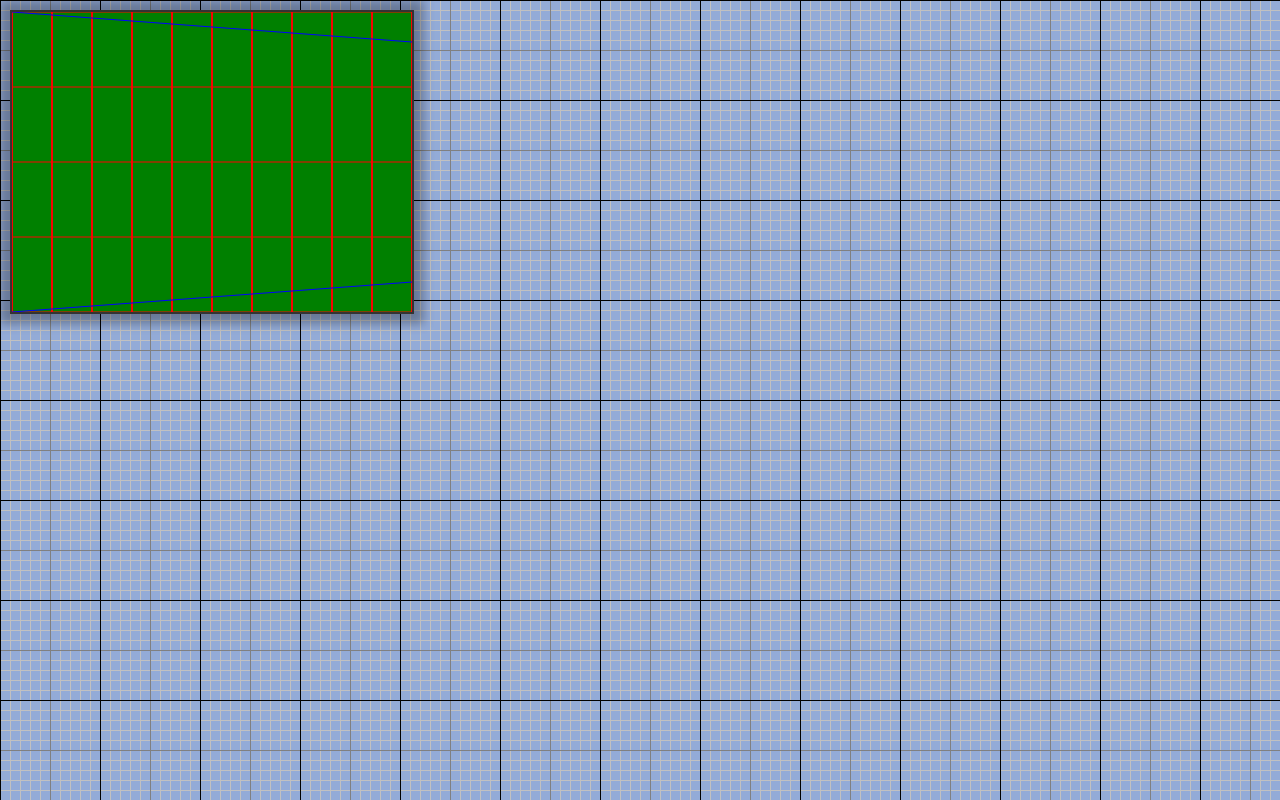
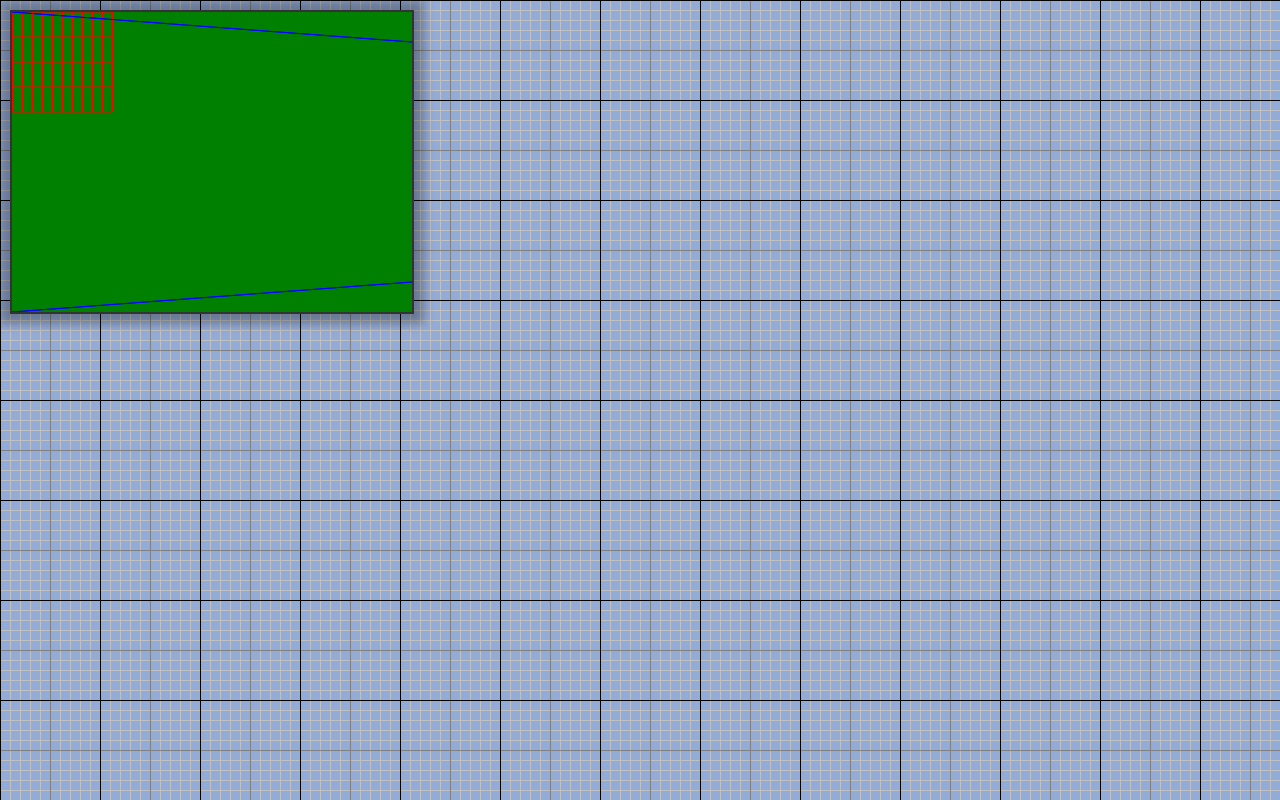
Before and after one commit to dragonworx/fantoccini-mvp, a React app: page / in a window 1280 px wide. Built offline with nearby package versions, Linux system fonts and the light colour scheme.

Commit message:
rename layer to buffer

```diff
--- a/src/fantoccini-editor/editor.tsx
+++ b/src/fantoccini-editor/editor.tsx
@@ -1,33 +1,38 @@
 import * as React from 'react';
-import { Component, createRef } from 'react';
+import { Component } from 'react';
 import { Blit } from './react-blit/blit';
 import { BlitSurface } from './react-blit/surface';
 import './less/editor.less';
 
 export class Editor extends Component<{}, {}> {
-    onMouseMove = (x: number, y: number, surface: BlitSurface) => {
-        console.log(x, y)
-        surface
-            .origin(x, y)
-            .update();
+    surface?: BlitSurface;
+
+    onMouseMove = (x: number, y: number) => {
+        console.log(x, y);
+        if (this.surface) {
+            this.surface
+                .origin(x, y)
+                .update();
+        }
+    };
+
+    draw = (surface: BlitSurface) => {
+        this.surface = surface
+            .fill('green')
+            .grid(0, 0, 100, 100, 'red', 10, 4)
+            .line(0, 0, 4000, 300, 'blue')
+            .line(4000, 0, 0, 300, 'blue');
     };
 
     render() {
         return (
             <div className="editor">
                 <Blit
-                    draw={surface => {
-                        surface
-                            .fill('green')
-                            .grid(0, 0, 400, 300, 'red', 10, 4)
-                            .line(0, 0, 4000, 300, 'blue')
-                            .line(4000, 0, 0, 300, 'blue')
-                            .update();
-                    }}
                     width={400}
                     height={300}
                     innerWidth={4000}
                     innerHeight={3000}
+                    draw={this.draw}
                     onMouseMove={this.onMouseMove}
                 >
                 </Blit>
--- a/src/fantoccini-editor/react-blit/blit.tsx
+++ b/src/fantoccini-editor/react-blit/blit.tsx
@@ -3,41 +3,30 @@ import { Component, createRef } from 'react';
 import { BlitSurface } from './surface';
 
 const isNum = (value: any) => typeof value === 'number';
-type MouseHandler = (x: number, y: number, surface: BlitSurface) => void;
-
-export interface GraphicsInfo {
-    width: number;
-    height: number;
-    ctx: CanvasRenderingContext2D;
-    canvas: HTMLCanvasElement;
-}
-export interface IReactCanvasGraphics {
-    info(): GraphicsInfo;
-    update(): void;
-}
+type MouseHandler = (x: number, y: number) => void;
 
 export interface Props {
     width: number,
     height: number,
     innerWidth?: number,
     innerHeight?: number,
-    draw?: (surface: BlitSurface) => void;
     onMouseOver?: MouseHandler;
     onMouseMove?: MouseHandler;
     onMouseOut?: MouseHandler;
+    draw: (surface: BlitSurface) => void;
 }
 
 export interface State {
 
 }
 
-export class Blit extends Component<Props, State> implements IReactCanvasGraphics {
-    surface: BlitSurface;
+export class Blit extends Component<Props, State> {
+    surface?: BlitSurface;
     onscreenRef = createRef<HTMLCanvasElement>();
     offscreen = document.createElement('canvas');
 
     state = {
-    }
+    };
 
     get onscreen() {
         return this.onscreenRef.current;
@@ -85,27 +74,10 @@ export class Blit extends Component<Props, State> implements IReactCanvasGraphic
         super(props);
     }
 
-    info() {
-        return {
-            canvas: this.onscreen,
-            ctx: this.offscreenContext,
-            width: this.innerWidth,
-            height: this.innerHeight,
-        };
-    }
-
-    update() {
-        const { surface, offscreenContext } = this;
-        if (surface) {
-            surface.layers.forEach(layer => offscreenContext.drawImage(layer.canvas, 0, 0));
-        }
-        this.forceUpdate();
-    }
-
     componentDidMount() {
         this.setCanvasSizesFromProps();
         this.initSurface();
-        this.userDraw();
+        this.draw();
         this.update();
     }
 
@@ -120,33 +92,41 @@ export class Blit extends Component<Props, State> implements IReactCanvasGraphic
     }
 
     initSurface() {
-        this.surface = new BlitSurface(this);
+        this.surface = new BlitSurface(this.offscreen, this.innerWidth, this.innerHeight, this.update);
     }
 
-    userDraw() {
-        const { draw } = this.props;
-        if (draw) {
-            draw(this.surface);
+    draw() {
+        const { surface } = this;
+        surface && this.props.draw(surface);
+    }
+
+    update = () => {
+        const { surface, offscreenContext } = this;
+        if (surface) {
+            surface.buffers.forEach(buffer => {
+                if (buffer.ctx !== this.offscreenContext) {
+                    offscreenContext.drawImage(buffer.canvas, buffer.x, buffer.y);
+                }
+            });
         }
-    }
+        this.forceUpdate();
+    };
 
     handleMouse = (callback?: MouseHandler) => {
         return (e: any) => {
             const x = e.clientX;
             const y = e.clientY;
             const { offsetLeft, offsetTop } = e.target as HTMLCanvasElement;
-            const { surface } = this;
-            surface && callback && callback(x - offsetLeft, y - offsetTop, surface);
+            callback && callback(x - offsetLeft, y - offsetTop);
         };
-    }
+    };
 
     render() {
         if (this.onscreen) {
             const { onscreenContext, offscreen, surface } = this;
-            const { originX, originY, scaleX, scaleY } = surface;
+            const { originX, originY } = surface;
             if (onscreenContext) {
                 onscreenContext.resetTransform();
-                onscreenContext.scale(scaleX, scaleY);
                 onscreenContext.translate(-originX, -originY);
                 onscreenContext.drawImage(offscreen, 0, 0);
             }
--- /dev/null
+++ b/src/fantoccini-editor/react-blit/buffer.ts
@@ -0,0 +1,25 @@
+export class Buffer {
+    canvas: HTMLCanvasElement;
+    ctx: CanvasRenderingContext2D;
+    x: number;
+    y: number;
+
+    constructor(
+        readonly name: string,
+        canvas: HTMLCanvasElement | null,
+        readonly width: number,
+        readonly height: number,
+        x: number = 0,
+        y: number = 0,
+    ) {
+        if (canvas === null) {
+            canvas = document.createElement('canvas');
+            canvas.width = width;
+            canvas.height = height;
+        }
+        this.x = x;
+        this.y = y;
+        this.canvas = canvas;
+        this.ctx = canvas.getContext('2d');
+    }
+}
--- a/src/fantoccini-editor/react-blit/layer.ts
+++ /dev/null
@@ -1,17 +0,0 @@
-import { IReactCanvasGraphics } from "./blit";
-
-export class Layer {
-    name: string;
-    ctx: CanvasRenderingContext2D;
-    canvas: HTMLCanvasElement;
-
-    constructor(name: string, readonly graphics: IReactCanvasGraphics) {
-        this.name = name;
-        const { width, height } = graphics.info();
-        const canvas = document.createElement('canvas');
-        canvas.width = width;
-        canvas.height = height;
-        this.ctx = canvas.getContext('2d');
-        this.canvas = canvas;
-    }
-}
--- a/src/fantoccini-editor/react-blit/surface.ts
+++ b/src/fantoccini-editor/react-blit/surface.ts
@@ -1,88 +1,95 @@
-import { Layer } from './layer';
-import { IReactCanvasGraphics } from './blit';
+import { Buffer } from './buffer';
 
-interface DrawInfo {
-    ctx: CanvasRenderingContext2D;
-    width: number;
-    height: number;
-}
-
-export class BlitSurface implements IReactCanvasGraphics {
+export class BlitSurface {
     originX: number = 0;
     originY: number = 0;
-    scaleX: number = 1;
-    scaleY: number = 1;
-    layers: Layer[] = [];
-    activeLayer: Layer;
+    buffers: Buffer[] = [];
+    activeBuffer: Buffer;
 
-    constructor (readonly graphics: IReactCanvasGraphics) {
-        const layer = new Layer('background', this);
-        this.layers.push(layer);
-        this.activeLayer = layer;
+    constructor (
+        readonly canvas: HTMLCanvasElement,
+        readonly width: number,
+        readonly height: number,
+        readonly onUpdate: () => void,
+    ) {
+        const buffer = new Buffer('background', canvas, width, height);
+        this.buffers.push(buffer);
+        this.activeBuffer = buffer;
     }
 
-    info() {
-        return this.graphics.info();
-    }
-
-    update() {
-        this.graphics.update();
+    newBuffer(name: string, width: number = this.width, height: number = this.height, x: number = 0, y: number = 0) {
+        const buffer = new Buffer(name, null, width, height, x, y);
+        this.buffers.push(buffer);
+        this.activeBuffer = buffer;
         return this;
     }
 
-    get drawInfo(): DrawInfo {
-        const { activeLayer, graphics } = this;
-        const { width, height } = graphics.info();
-        const { ctx } = activeLayer;
-        return {
-            ctx,
-            width,
-            height,
-        };
-    }
-
-    layer(name: string) {
-        const layer = this.layers.find(layer => layer.name === name);
-        if (layer) {
-            this.activeLayer = layer;
+    setBuffer(name: string) {
+        const buffer = this.buffers.find(buffer => buffer.name === name);
+        if (buffer) {
+            this.activeBuffer = buffer;
         } else {
-            throw new Error(`Layer "${name} not found`);
+            throw new Error(`Blit surface buffer "${name} not found`);
         }
         return this;
     }
 
-    origin(originX?: number, originY?: number) {
-        this.originX = originX;
-        this.originY = originY;
+    bufferPos(x: number, y: number) {
+        const buffer = this.buffers.find(buffer => buffer.name === name);
+        if (buffer) {
+            buffer.x = x;
+            buffer.y = y;
+        } else {
+            throw new Error(`Blit surface buffer "${name} not found`);
+        }
+        return this;
+    }
+
+    update() {
+        this.onUpdate();
+    }
+
+    origin(x: number, y: number) {
+        this.originX = x;
+        this.originY = y;
         return this;
     }
 
     fill(color: string) {
-        const { ctx, width, height} = this.drawInfo;
+        const { activeBuffer: {ctx}, width, height} = this;
         ctx.fillStyle = color;
         ctx.fillRect(0, 0, width, height);
         return this;
     }
 
     line(x1: number, y1: number, x2: number, y2: number, color: string = 'black') {
-        const { ctx } = this.drawInfo;
+        const { activeBuffer: {ctx} } = this;
         ctx.strokeStyle = color;
         ctx.beginPath();
         ctx.moveTo(x1, y1);
         ctx.lineTo(x2, y2);
+        ctx.closePath();
         ctx.stroke();
-        ctx.closePath();
         return this;
     }
 
     grid(x1: number, y1: number, x2: number, y2: number, color: string = 'black', hDivisions: number = 1, vDivisions: number = 1) {
-        const { ctx, width, height} = this.drawInfo;
+        const { activeBuffer: {ctx} } = this;
         const hInc = (x2 - x1) / hDivisions;
         const vInc = (y2 - y1) / vDivisions;
+        ctx.strokeStyle = color;
         for (let y = y1; y <= y2; y += vInc) {
-            this.line(x1, y, x2, y, color);
+            ctx.beginPath();
+            ctx.moveTo(x1, y);
+            ctx.lineTo(x2, y);
+            ctx.stroke();
+            ctx.closePath();
             for (let x = x1; x <= x2; x += hInc) {
-                this.line(x, y1, x, y2, color);
+                ctx.beginPath();
+                ctx.moveTo(x, y1);
+                ctx.lineTo(x, y2);
+                ctx.stroke();
+                ctx.closePath();
             }
         }
         return this;
```
